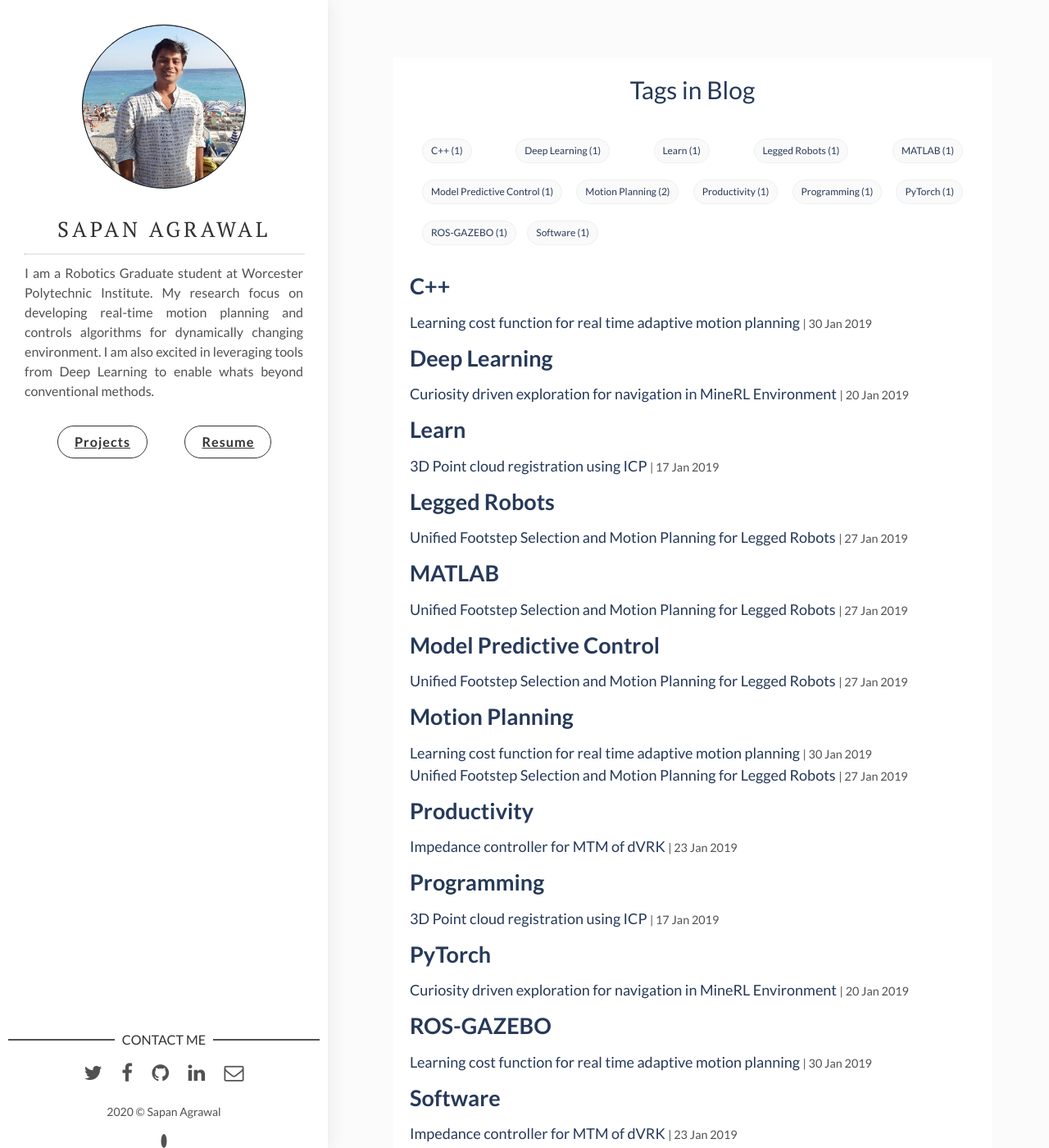
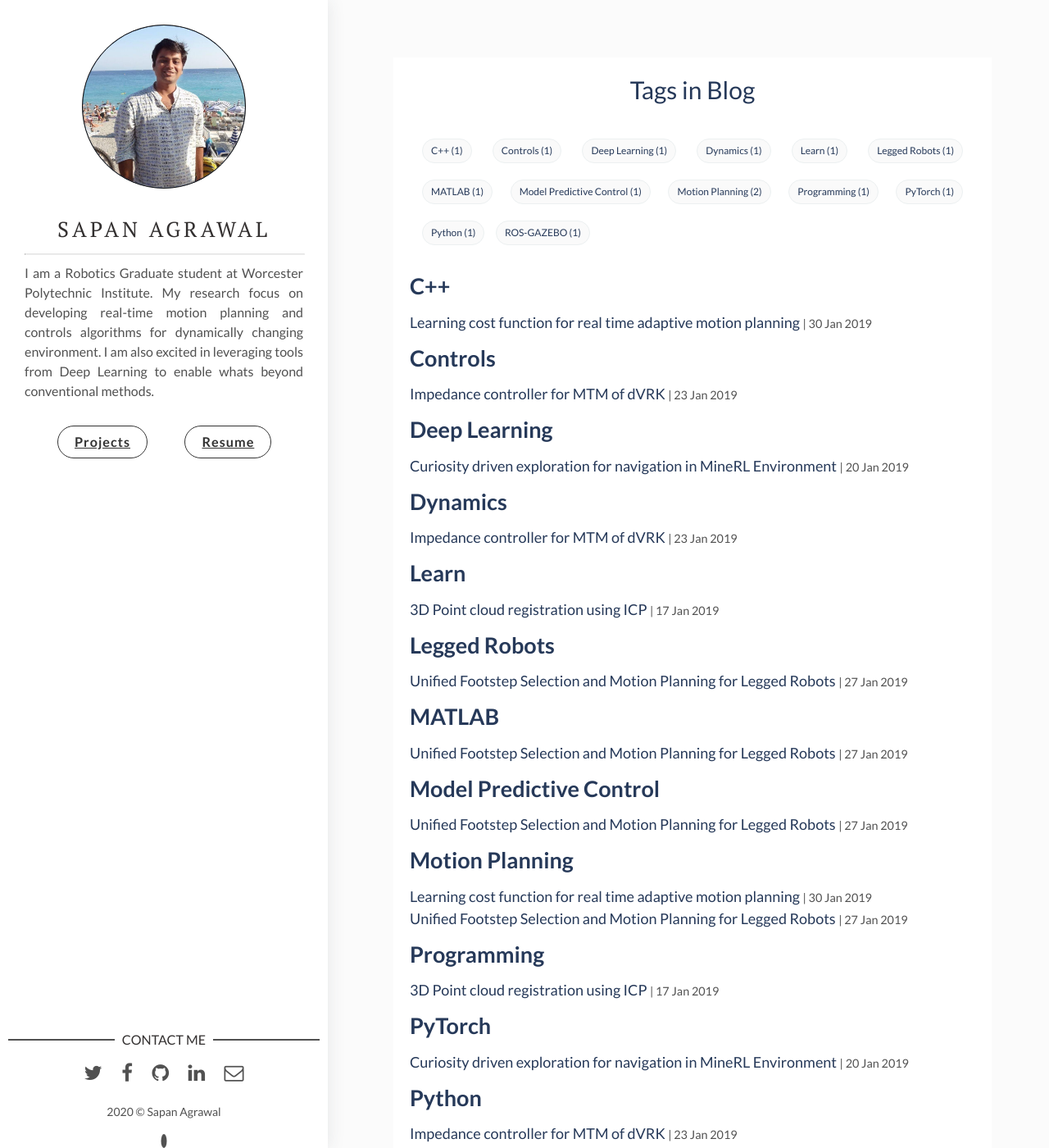
Before and after one commit to sapan-ostic/sapan-ostic.github.io, a Jekyll site: the page built from tags.html, in a window 1280 px wide and 1400 px high. Shown: the whole window at 82% size. Built offline with Jekyll 4.4.1, drawn with Linux system fonts in a browser that asks for light colours.

Commit message:
Sequenced

```diff
--- a/_posts/2019-01-24-Impedance-controller-for-MTM-of-dVRK.markdown
+++ b/_posts/2019-01-24-Impedance-controller-for-MTM-of-dVRK.markdown
@@ -4,7 +4,7 @@ title: Impedance controller for MTM of dVRK
 date: 2019-01-24 00:00:00 +0300
 description: This  work  presents  the dynamics  modeling  and  design  of  an  impedance  controller  for the  Master  Tool  Manipulator(MTM) of  the  da  Vinci  Robot Kit(dVRK) in  a  simulated  environment.
 img: mtm_ambf.gif # Add image post (optional)
-tags: [Productivity, Software] # add tag
+tags: [Dynamics, Controls, Python] # add tag
 ---
 Robots   have   long   been   used   in   the   operationtheaters  primarily  for  a  wide  variety  of  applications  rangingfrom  neurosurgery  to  laparoscopic  surgery.  This  demands  aregulated force control between the manipulator and the tissuesin  which  the  robot  interacts.  Although  the  da  Vinci  SurgicalRobot  has  risen  as  a  pioneering  tool  in  the  field  of  minimallyinvasive  surgery,  the  platform  lacks  a  controller  that  governsthe  interaction  of  the  robot’s  end  effector  with  its  surroundingenvironment  in  a  compliant  manner.  This  work  presents  thedynamics  modeling  and  design  of  an  impedance  controller  forthe  Master  Tool  Manipulator  of  the  da  Vinci  robot  in  a  sim-ulated  environment.
 
```
